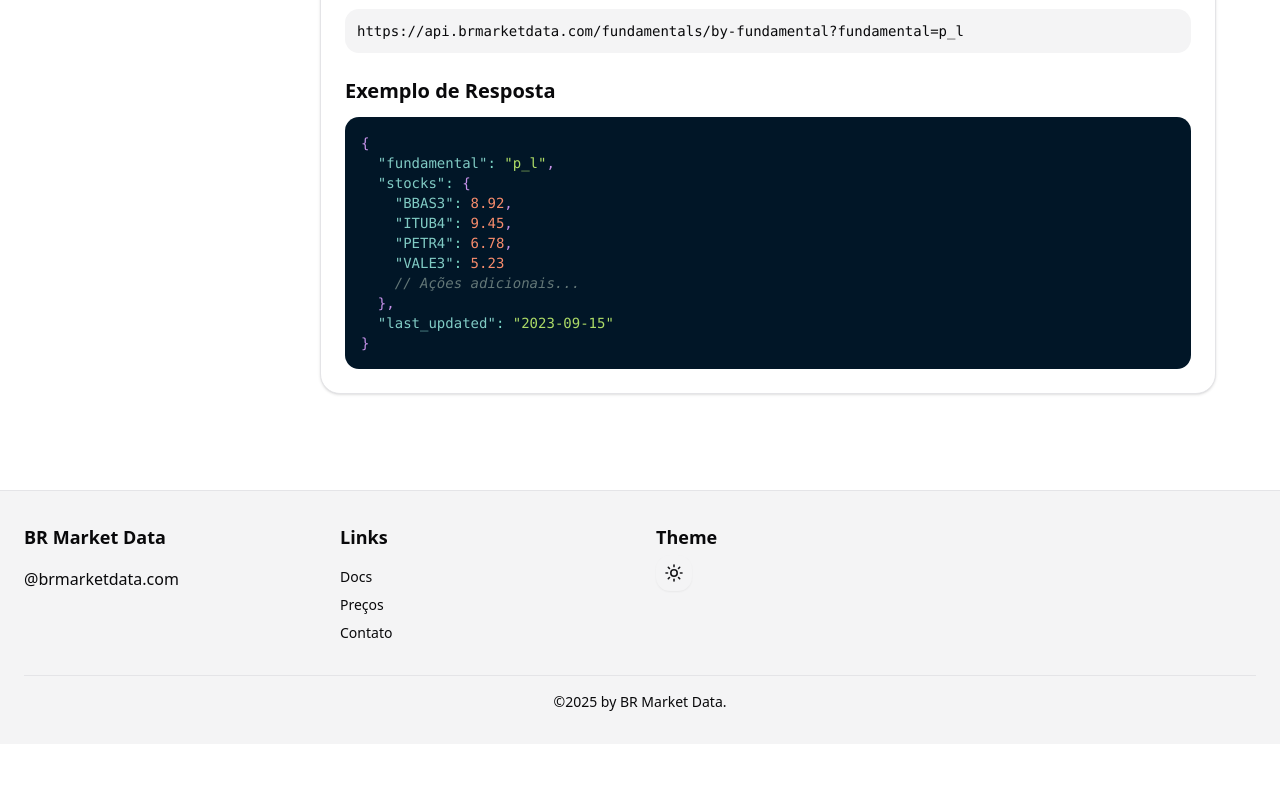
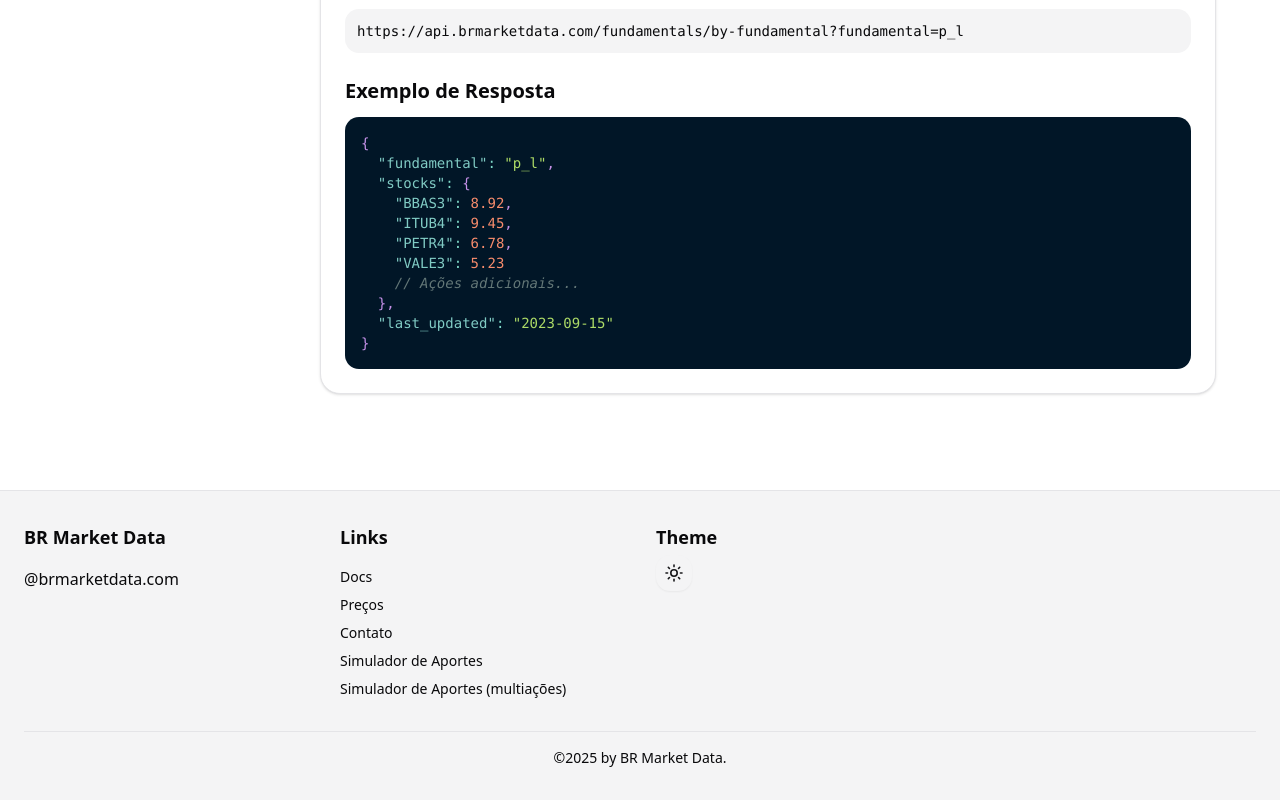
Before and after one commit to santerion/brmarketdata.com, a Next.js app: page /docs in a window 1280 px wide. Shown: the part 4517-5317 px from the top of the page. Before the commit the page ends 5261 px from the top, so only its background shows below. Built offline with nearby package versions, Linux system fonts and the light colour scheme.

Commit message:
linkando para simulador de aportes no footer

```diff
--- a/src/components/Footer.tsx
+++ b/src/components/Footer.tsx
@@ -16,6 +16,8 @@ export function Footer() {
                 <li><Link href="/docs" className="hover:text-foreground">Docs</Link></li>
                 <li><Link href="/preco" className="hover:text-foreground">Preços</Link></li>
                 <li><Link href="/contato" className="hover:text-foreground">Contato</Link></li>
+                <li><Link href="/simulador" className="hover:text-foreground">Simulador de Aportes</Link></li>
+                <li><Link href="/simulador-multiacoes" className="hover:text-foreground">Simulador de Aportes (multiações)</Link></li>
             </ul>
             </div>
             <div>
```
